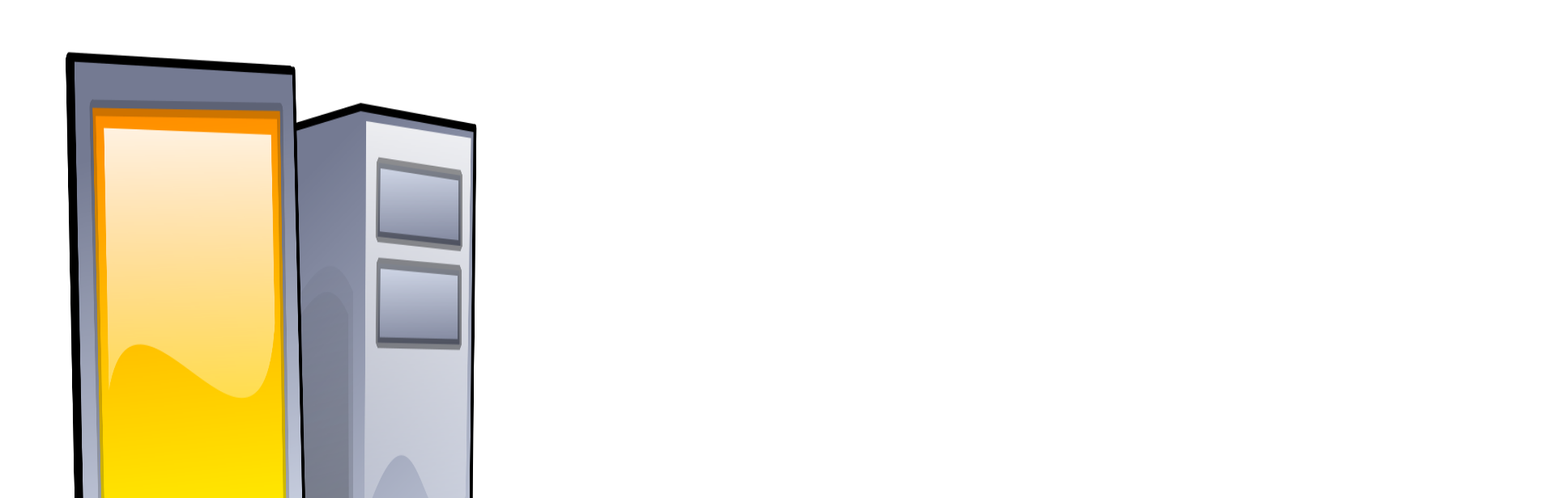
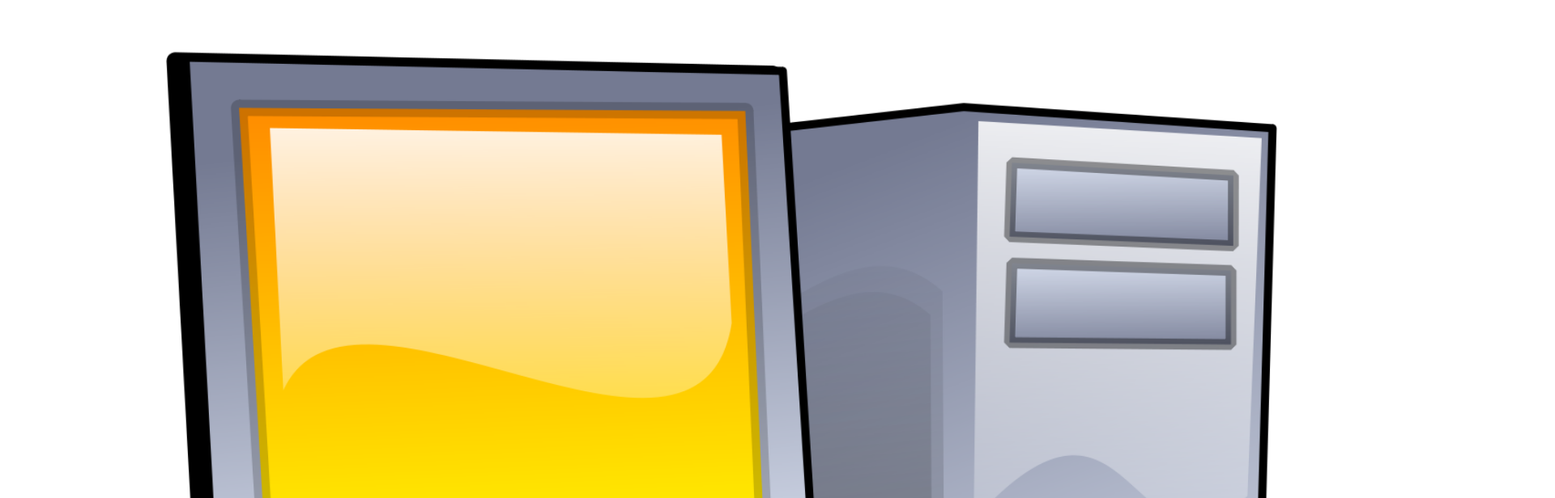
Before and after one commit to NikolasKrinitsyn/NikolasKrinitsyn.github.io, a plain HTML site: page index.html in a window 1280 px wide. Shown: the top 616 px of the page at 81% size, 1920 px wide, since content can reach past the window. Drawn offline with Linux system fonts and the light colour scheme.

Commit message:
Update index.html

```diff
--- a/index.html
+++ b/index.html
@@ -12,7 +12,7 @@ body {
 }
 </style>
 <body>
-	<img src="IMG/pc.png" style="height: 1500px; width: 833px;" />
+	<img src="IMG/pc.png" style="height: 1500px;" />
 	<div/>
 <a href="https://pcpartpicker.com/list/cLpbpG">PCPartPicker part list</a> / <a href="https://pcpartpicker.com/list/cLpbpG/by_merchant/">Price breakdown by merchant</a>
 <table class="pcpp-part-list">
```
